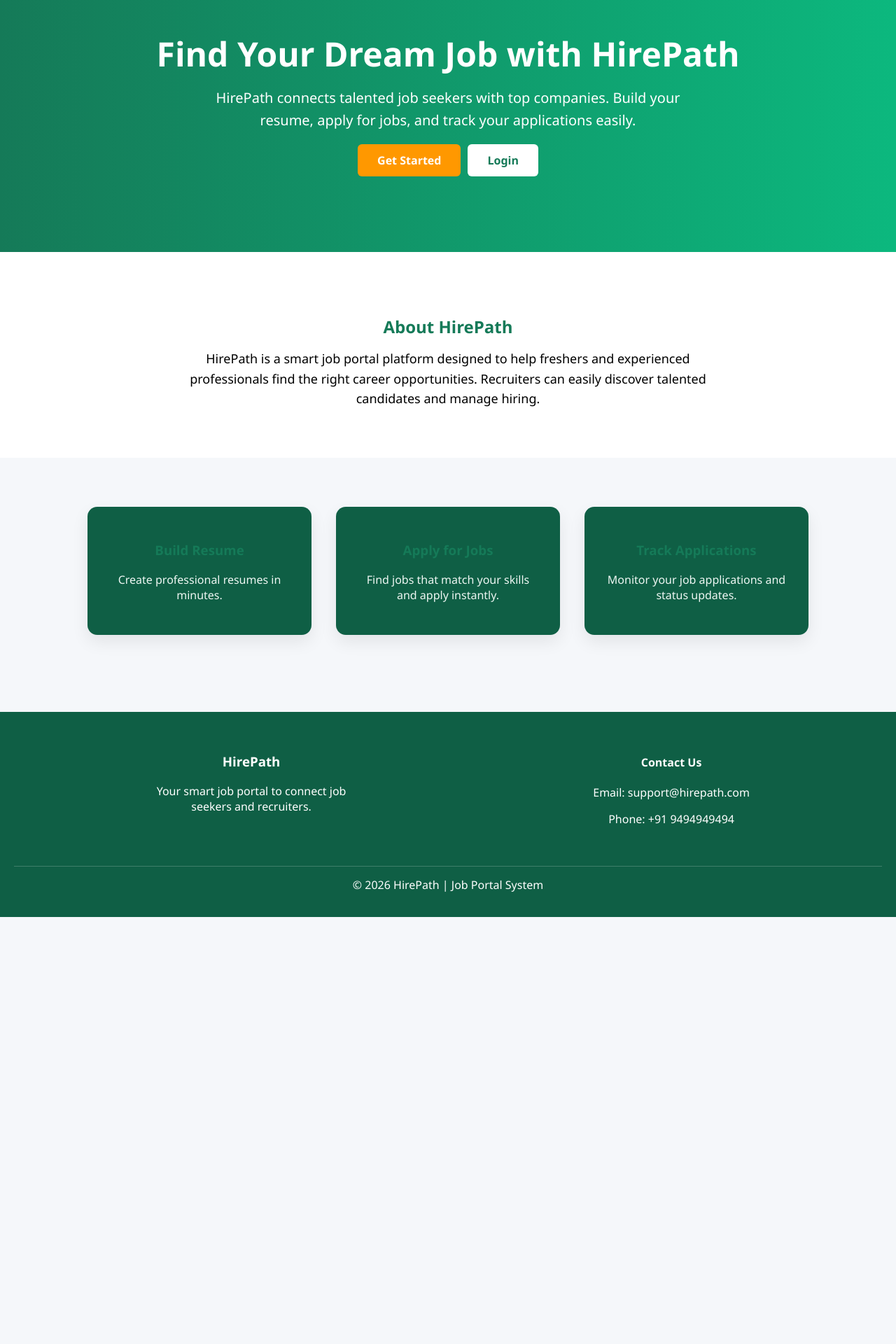
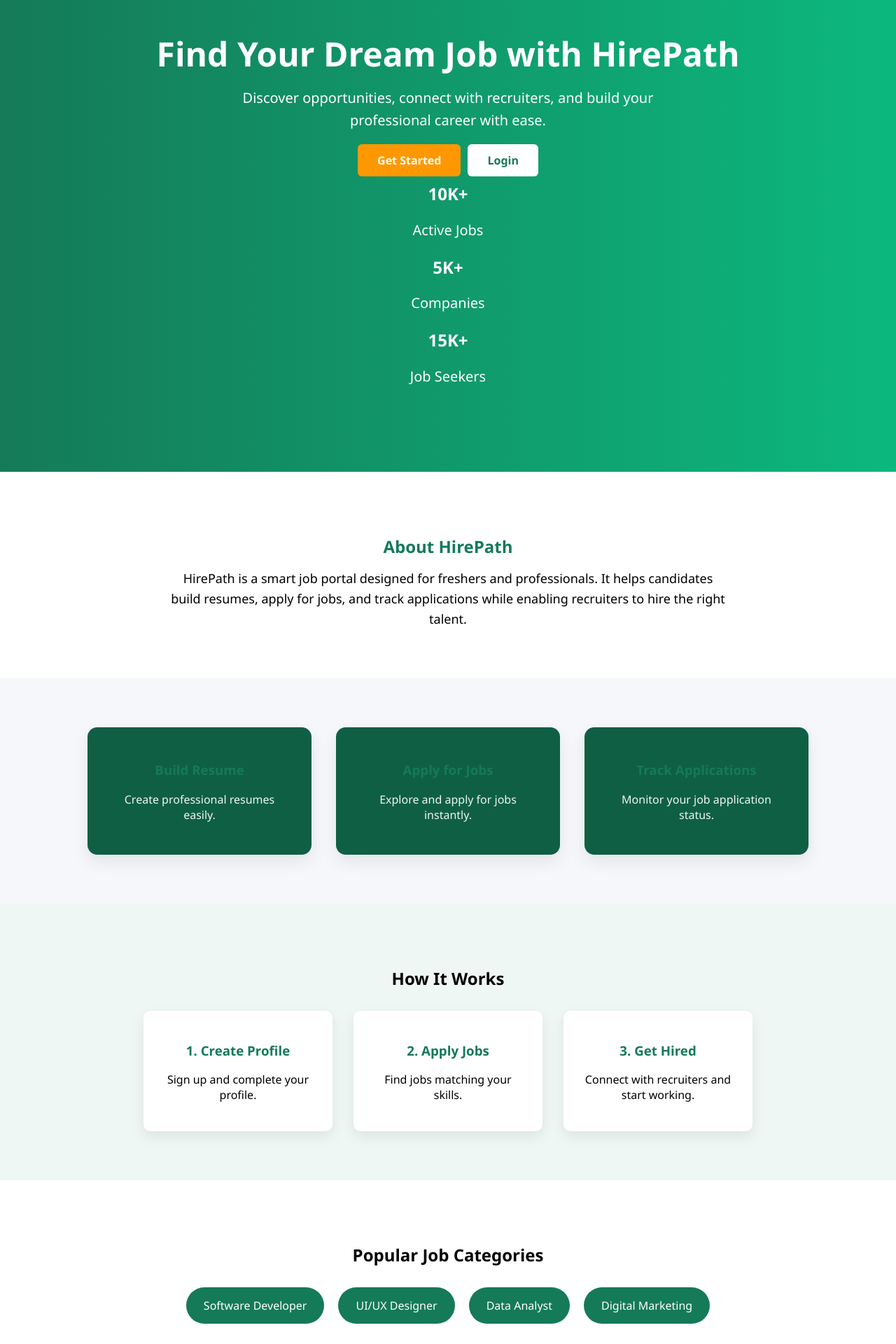
Before and after one commit to jeenathomas03/HirePath, a React (Create React App) app in the folder frontend/: page / in a window 1280 px wide. Shown: the part 200-2120 px from the top of the page at 70% size. Before the commit the page ends 1510 px from the top, so only its background shows below. Built offline with nearby package versions, Linux system fonts and the light colour scheme.

Commit message:
new updates

```diff
--- a/frontend/src/pages/Index.js
+++ b/frontend/src/pages/Index.js
@@ -6,7 +6,7 @@
   return (
     <div className="index-container">
 
-      {/* Navigation */}
+      {/* Navbar */}
       <nav className="navbar">
         <div className="logo-section">
           <img src={logo} alt="HirePath Logo" className="logo-img" />
@@ -23,23 +23,39 @@
       <section className="hero">
         <h1>Find Your Dream Job with HirePath</h1>
         <p>
-          HirePath connects talented job seekers with top companies.
-          Build your resume, apply for jobs, and track your applications easily.
+          Discover opportunities, connect with recruiters, and build your
+          professional career with ease.
         </p>
 
         <div className="hero-buttons">
           <a href="/reg" className="btn-primary">Get Started</a>
           <a href="/login" className="btn-secondary">Login</a>
         </div>
+
+        {/* Stats */}
+        <div className="hero-stats">
+          <div>
+            <h2>10K+</h2>
+            <p>Active Jobs</p>
+          </div>
+          <div>
+            <h2>5K+</h2>
+            <p>Companies</p>
+          </div>
+          <div>
+            <h2>15K+</h2>
+            <p>Job Seekers</p>
+          </div>
+        </div>
       </section>
 
-      {/* About Section */}
+      {/* About */}
       <section className="about">
         <h2>About HirePath</h2>
         <p>
-          HirePath is a smart job portal platform designed to help freshers and
-          experienced professionals find the right career opportunities.
-          Recruiters can easily discover talented candidates and manage hiring.
+          HirePath is a smart job portal designed for freshers and professionals.
+          It helps candidates build resumes, apply for jobs, and track
+          applications while enabling recruiters to hire the right talent.
         </p>
       </section>
 
@@ -47,28 +63,67 @@
       <section className="features">
         <div className="feature">
           <h3>Build Resume</h3>
-          <p>Create professional resumes in minutes.</p>
+          <p>Create professional resumes easily.</p>
         </div>
 
         <div className="feature">
           <h3>Apply for Jobs</h3>
-          <p>Find jobs that match your skills and apply instantly.</p>
+          <p>Explore and apply for jobs instantly.</p>
         </div>
 
         <div className="feature">
           <h3>Track Applications</h3>
-          <p>Monitor your job applications and status updates.</p>
+          <p>Monitor your job application status.</p>
         </div>
       </section>
 
+      {/* How It Works */}
+      <section className="how-it-works">
+        <h2>How It Works</h2>
+        <div className="steps">
+          <div className="step">
+            <h3>1. Create Profile</h3>
+            <p>Sign up and complete your profile.</p>
+          </div>
 
-      {/* Footer with Contact */}
+          <div className="step">
+            <h3>2. Apply Jobs</h3>
+            <p>Find jobs matching your skills.</p>
+          </div>
+
+          <div className="step">
+            <h3>3. Get Hired</h3>
+            <p>Connect with recruiters and start working.</p>
+          </div>
+        </div>
+      </section>
+
+      {/* Categories */}
+      <section className="categories">
+        <h2>Popular Job Categories</h2>
+        <div className="category-list">
+          <div className="category">Software Developer</div>
+          <div className="category">UI/UX Designer</div>
+          <div className="category">Data Analyst</div>
+          <div className="category">Digital Marketing</div>
+        </div>
+      </section>
+
+      {/* CTA */}
+      <section className="cta">
+        <h2>Start Your Career Journey Today</h2>
+        <p>Join thousands of job seekers finding opportunities on HirePath.</p>
+        <br />
+        <a href="/reg" className="btn-primary">Create Account</a>
+      </section>
+
+      {/* Footer */}
       <footer className="footer">
         <div className="footer-container">
 
           <div className="footer-about">
             <h3>HirePath</h3>
-            <p>Your smart job portal to connect job seekers and recruiters.</p>
+            <p>Your smart job portal connecting job seekers and recruiters.</p>
           </div>
 
           <div className="footer-contact">
```
